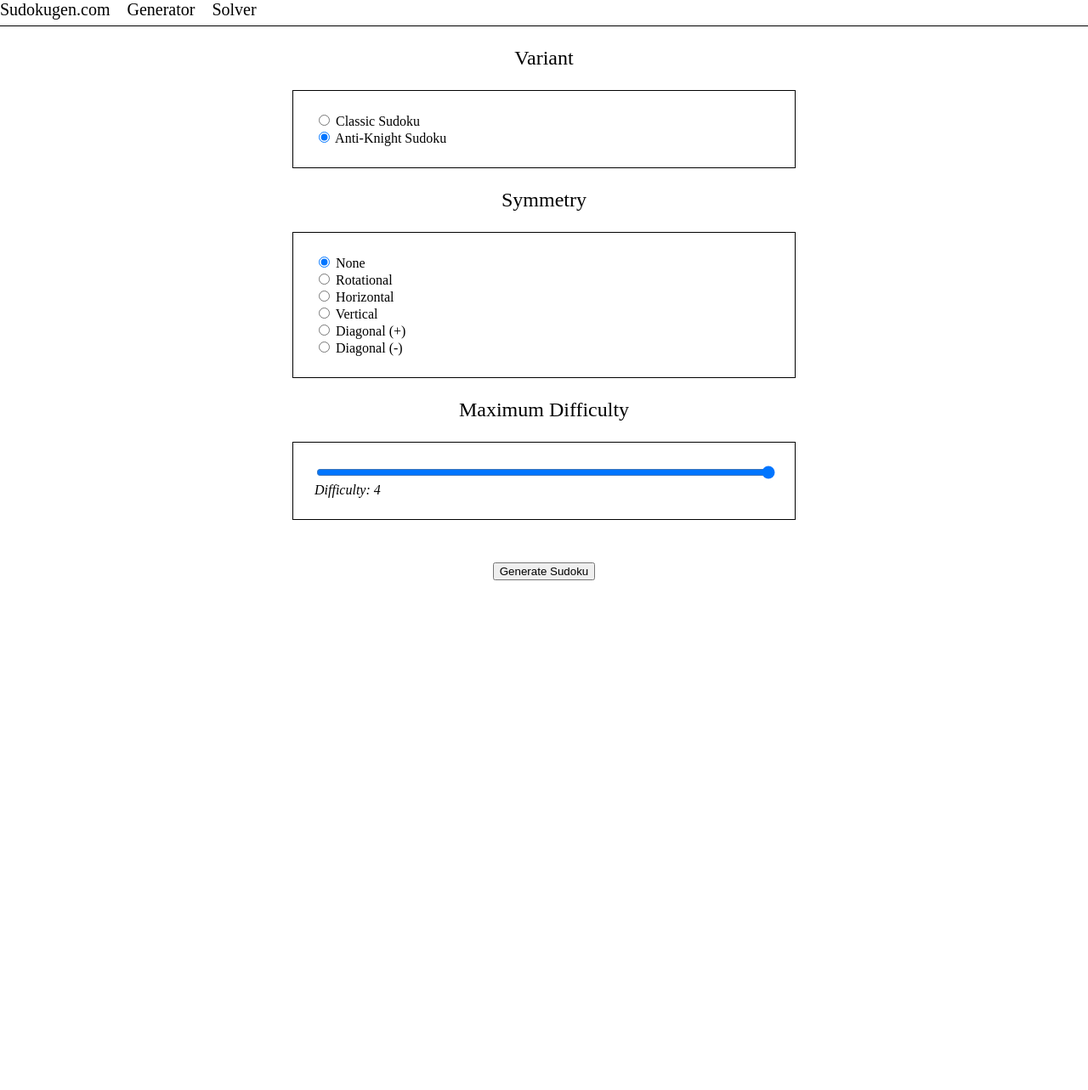
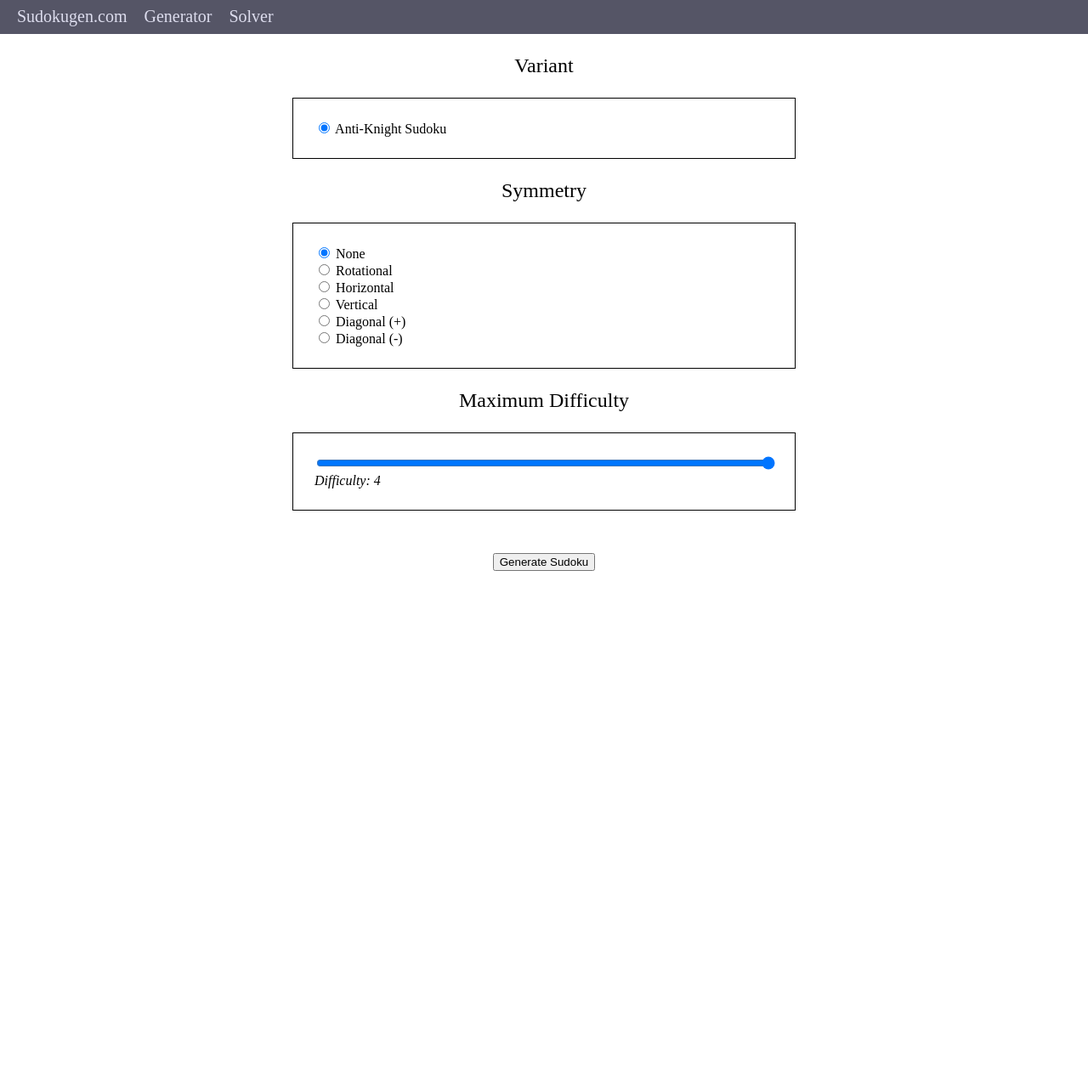
Before and after one commit to emorgan00/sudokugen, a Flask app: page /create in a window 1280 px wide. Shown: the whole page at 85% size. After the commit the page ends 672 px from the top, so only its background shows below. Run offline with Flask 2, Linux system fonts and the light colour scheme.

Commit message:
site navbar improvement

```diff
--- a/app/__init__.py
+++ b/app/__init__.py
@@ -8,7 +8,7 @@ app = Flask(__name__)
 
 # commenting a variant here will totally remove it from the site
 VARIANTS = [
-	{'code': 'CLASSIC', 'name': 'Classic Sudoku'},
+	# {'code': 'CLASSIC', 'name': 'Classic Sudoku'}, # commented as the algo for this is simply too weak. puzzles are too easy.
 	{'code': 'KNIGHT', 'name': 'Anti-Knight Sudoku'}
 ]
 
--- a/app/static/style.css
+++ b/app/static/style.css
@@ -1,23 +1,28 @@
 /* formatting for global site header */
 
 .site_header {
-	height: 30px;
+    height: 39.5px;
 	width: 100%;
-	background-color: #FFFFFF;
+	background-color: #555566;
 	margin-bottom: 15px;
-	border-bottom: 1px solid black
 }
 
 .header_item {
 	font-size: 20px;
-	margin-right: 20px;
+    margin-left: 20px;
+    margin-top: 8px;
+    margin-bottom: 8px;
     bottom: 0;
 	vertical-align: text-bottom;
 	text-align: center;
 	text-decoration: none;
-	color: black;
+    color: #DDDDEE;
 	position: relative;
 	float: left;
+}
+
+.header_item:hover {
+	color: white;
 }
 
 /* formatting for selection interface */
--- a/app/templates/create.html
+++ b/app/templates/create.html
@@ -24,7 +24,6 @@
 		</div>
 		<input id='generate_button' type='submit' value='Generate Sudoku' style='margin-top: 50px' onclick='loading();'>
 	</form>
-	<div style='min-height: 600px; height: auto; height: 600px'></div>
 
 	<script type='text/javascript'>
 
```
